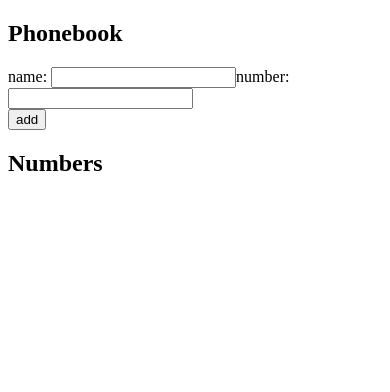
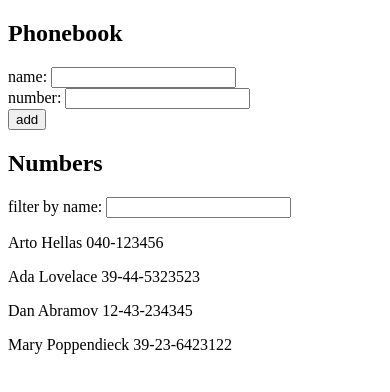
Before and after one commit to DarioMelia/FullStackOpen-Exercises, a React (Create React App) app in the folder part2/phone-book/: page / in a window 390 px wide. Shown: the top 392 px of the page. Built offline with nearby package versions, Linux system fonts and the light colour scheme.

Commit message:
Phone book step4 solved

```diff
--- a/part2/phone-book/src/App.js
+++ b/part2/phone-book/src/App.js
@@ -5,13 +5,20 @@ import Form from "./components/Form";
 import NumbersDis from "./components/NumberDis";
 
 const App = () => {
-  const [persons, setPersons] = useState([]);
+  const [persons, setPersons] = useState([
+    { name: 'Arto Hellas', number: '040-123456', id: 1 },
+    { name: 'Ada Lovelace', number: '39-44-5323523', id: 2 },
+    { name: 'Dan Abramov', number: '12-43-234345', id: 3 },
+    { name: 'Mary Poppendieck', number: '39-23-6423122', id: 4 }
+  ]);
   const [newName, setNewName] = useState("");
   const [newNum, setNewNum] = useState("");
+  const [filter, setFilter] = useState("");
+
+  let numsToShow = persons.filter(num => num.name.toLowerCase().includes(filter.toLowerCase()));
 
   const onChange = e => e.target.type === "text"?setNewName(e.target.value):setNewNum(e.target.value);
-
-
+  const onFilterChange = e => setFilter(e.target.value);
   const onSubmit = e =>{
     e.preventDefault();
     nameExists()
@@ -24,7 +31,7 @@ const App = () => {
     <div>
       <h2>Phonebook</h2>
       <Form onSubmit={onSubmit} onChange={onChange} newName={newName} newNum={newNum}/>
-      <NumbersDis persons={persons}/>
+      <NumbersDis persons={numsToShow} filter={filter} onFilterChange={onFilterChange}/>
     </div>
   )
 }
--- a/part2/phone-book/src/components/Form.js
+++ b/part2/phone-book/src/components/Form.js
@@ -3,6 +3,7 @@ const Form = ({onSubmit,onChange, newName, newNum})=>(
     <form onSubmit={onSubmit}>
     <div>
       name: <input type="text" onChange={onChange} value={newName}/>
+      <br/>
       number: <input type="number" onChange={onChange} value={newNum}/>
     </div>
     <div>
--- a/part2/phone-book/src/components/NumberDis.js
+++ b/part2/phone-book/src/components/NumberDis.js
@@ -1,10 +1,11 @@
 import React from "react";
-const NumbersDis = ({ persons }) => {
+const NumbersDis = ({ persons, filter, onFilterChange }) => {
   const gnrtNums = () =>
     persons.map((person) => <NumberItm key={person.name} person={person} />);
   return (
     <>
       <h2>Numbers</h2>
+      filter by name: <input value={filter} onChange={onFilterChange}/>
       {gnrtNums()}
     </>
   );
```
